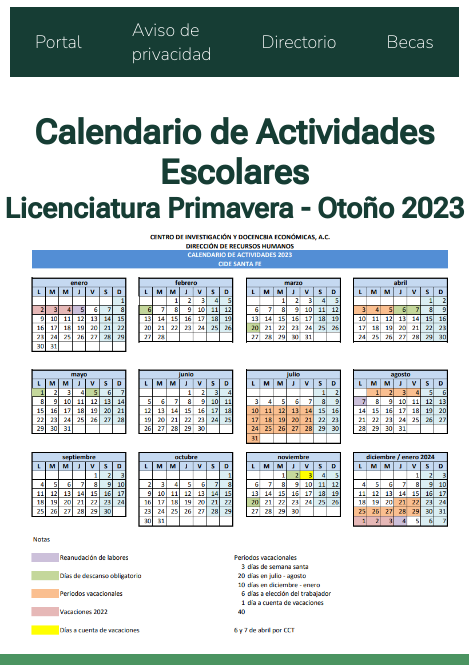
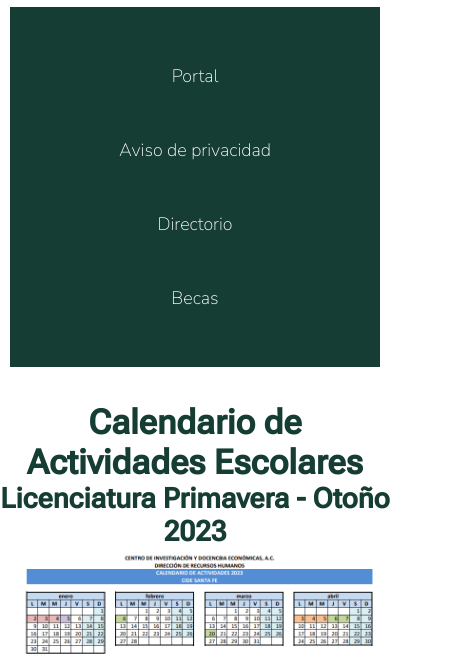
Before and after one commit to Meibel/Proyecto-Coderhouse, a plain HTML site: page html/Calendario.html in a window 390 px wide. Shown: the part 117-782 px from the top of the page, 469 px wide, since content can reach past the window. Drawn offline with nearby package versions, Linux system fonts and the light colour scheme.

```diff
--- a/html/Calendario.html
+++ b/html/Calendario.html
@@ -29,16 +29,20 @@
         <div><img src="../assets/images/intranet.png" class="animate__animated animate__pulse"></div>
 
 
-        <div>
-            <nav>
-                <ul>
+
+        <nav class="nav">
+                <button class="abrir-menu">Abrir</button>
+                <ul class="nav-list">
                     <li><a href="../index.html" class="texto-navegador">Portal</a></li>
                     <li><a href="Aviso de Privacidad.html" class="texto-navegador">Aviso de privacidad</a></li>
                     <li><a href="Directorio.html" class="texto-navegador">Directorio</a></li>
                     <li><a href="Becas.html" class="texto-navegador">Becas</a></li>
                 </ul>
             </nav>
-        </div>
+
+
+
+
     </header>
 
     <main>
```
